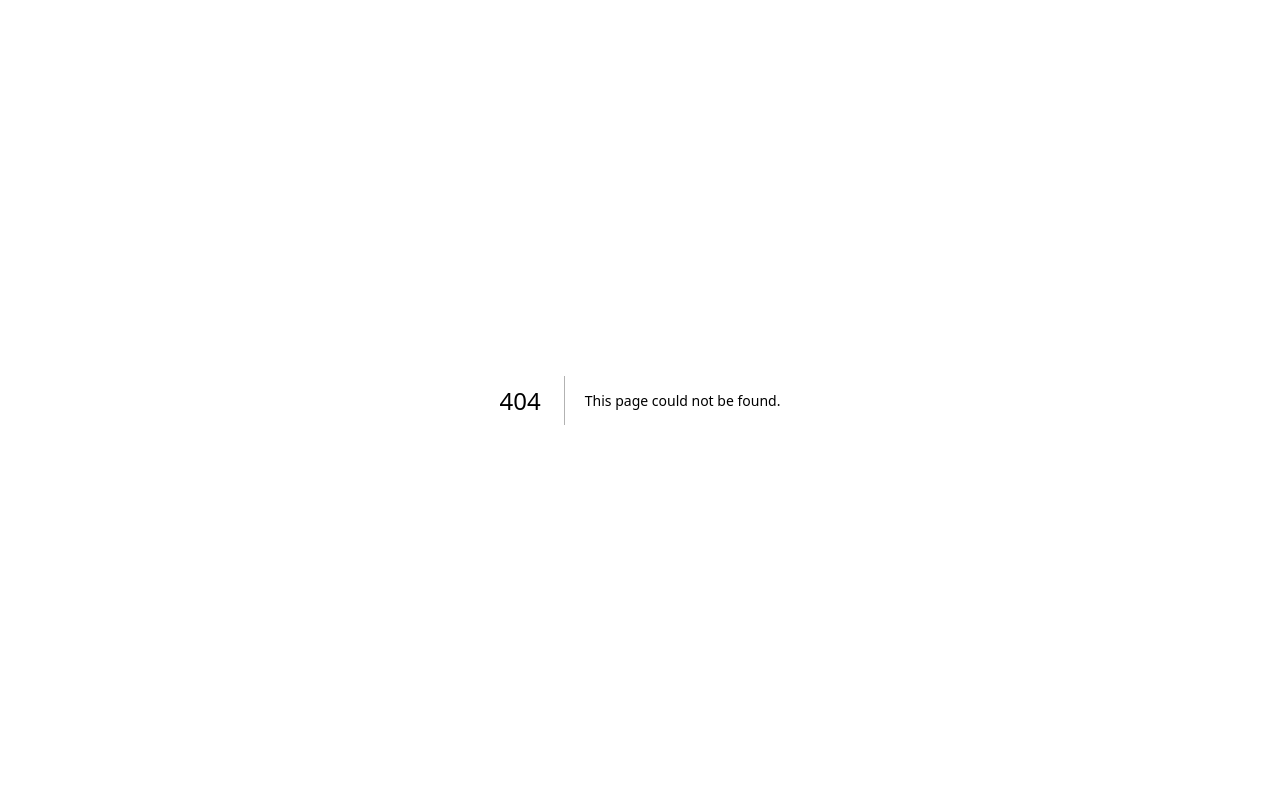
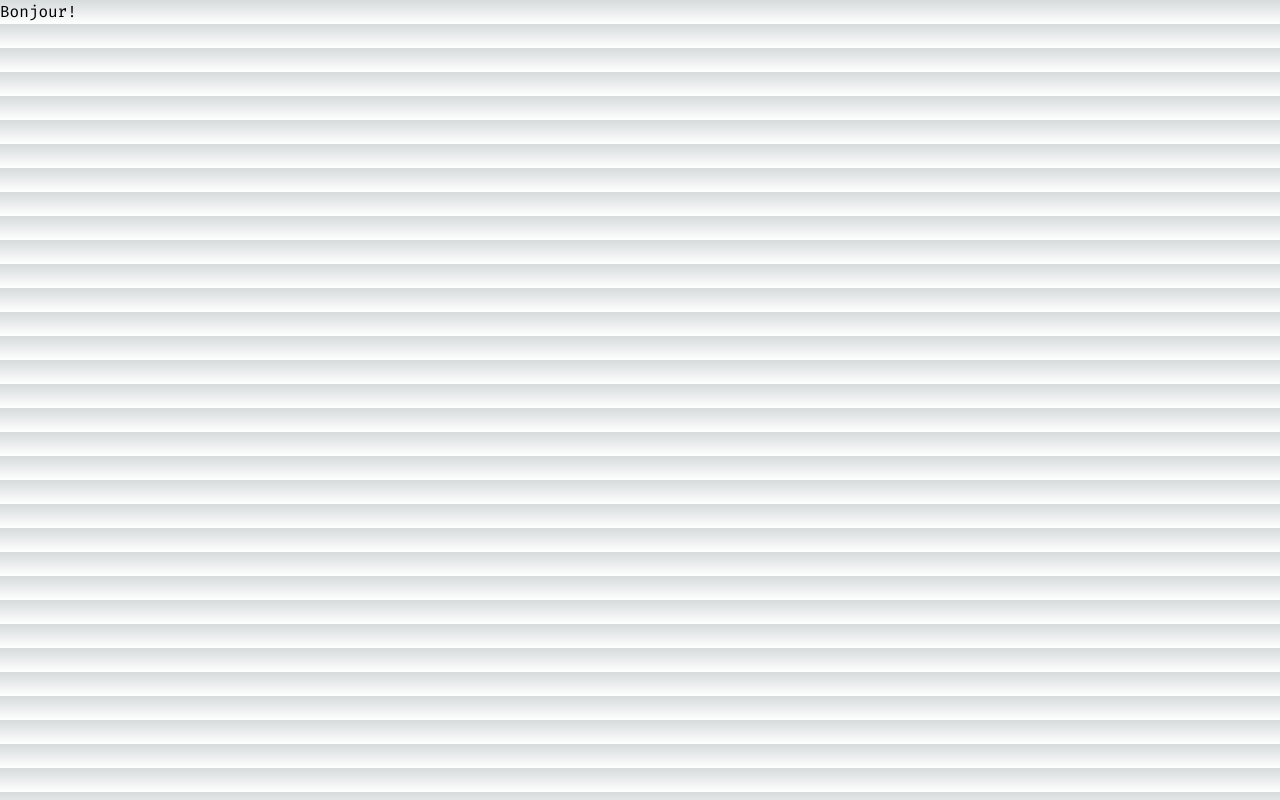
Before and after one commit to ivelter/ndi2023, a Next.js app: page /jeu-rythme in a window 1280 px wide. Before the commit this address had no page. Built offline with nearby package versions, Linux system fonts and the light colour scheme.

Commit message:
branche jeu de rythme

```diff
--- /dev/null
+++ b/src/app/jeu-rythme/page.js
@@ -0,0 +1,6 @@
+import moncss from "./jeu-rythme.module.scss"
+// Module est important !!
+
+export default function PagePourDireBonjour() {
+    return <h1 className={moncss.bonjour}>Bonjour!</h1>
+}
```
Also changed, not shown: src/app/jeu-rythme/jeu-rythme.module.scss (added).
